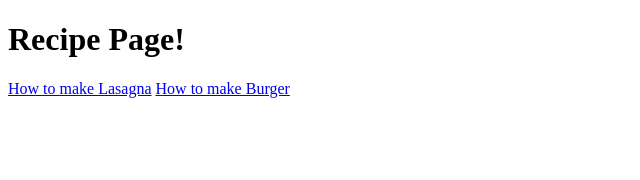
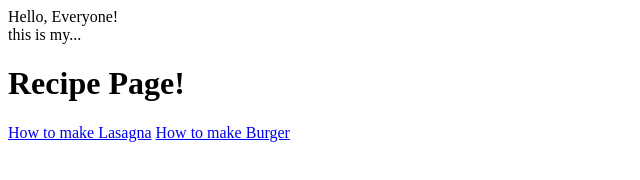
Before and after one commit to synthnoise/recipe_page, a plain HTML site: page index.html in a window 1280 px wide. Shown: the whole page, without its empty margins (0-640 px from the left). Drawn offline with Linux system fonts and the light colour scheme.

Commit message:
added styles.css and modified index.html

```diff
--- a/index.html
+++ b/index.html
@@ -6,6 +6,8 @@
     <title>Recipe Page</title>
 </head>
 <body>
+    <div>Hello, Everyone!</div>
+    <div>this is my...</div>
     <h1>Recipe Page!</h1>
     <a href="recipes/lasagna.html" alt="Lasagna Page">How to make Lasagna</a>
     <a href="recipes/burger.html" alt="Burger Page">How to make Burger</a>
--- /dev/null
+++ b/styles.css
@@ -0,0 +1,3 @@
+div {
+    color: red;
+}
```
